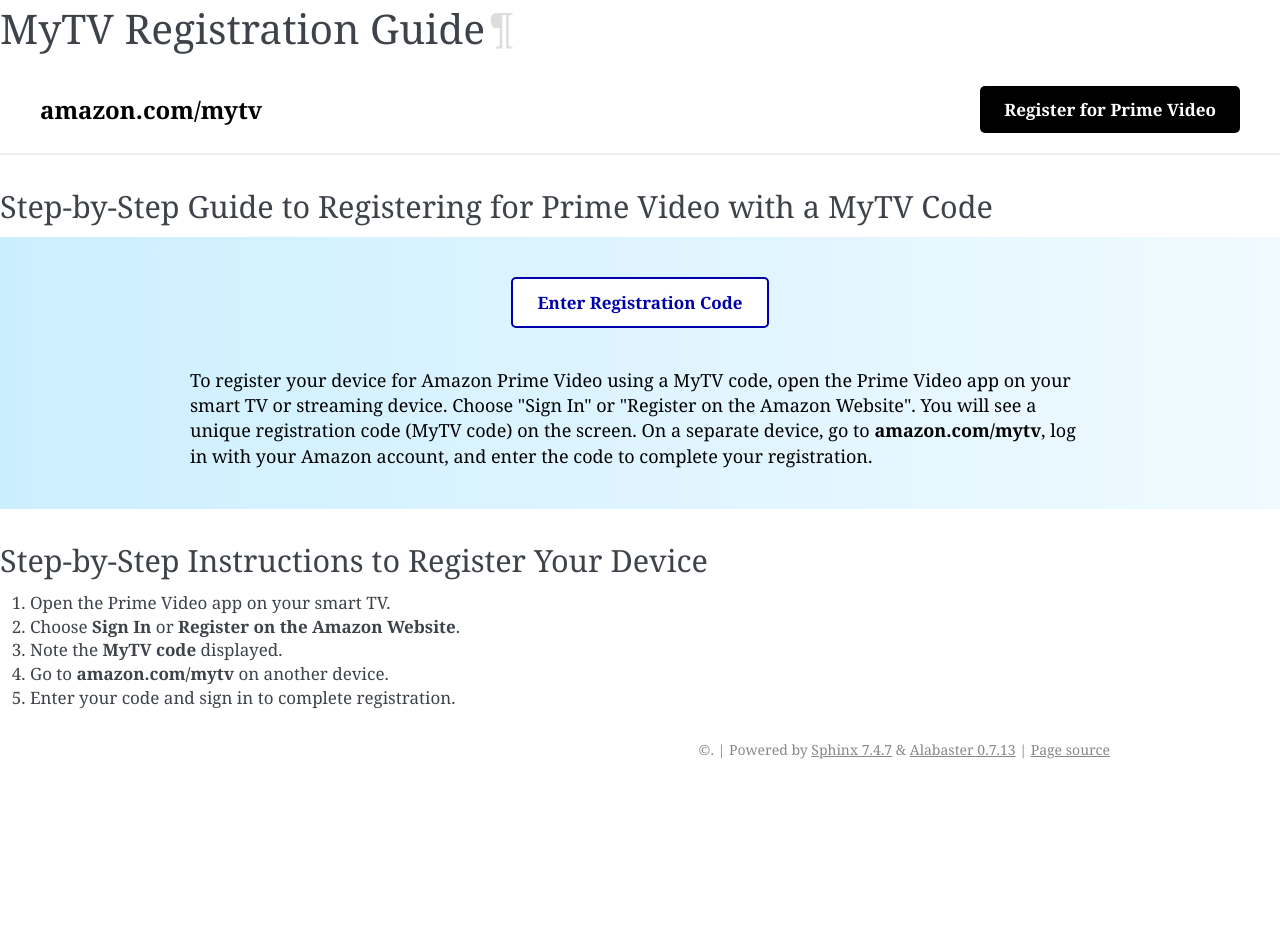
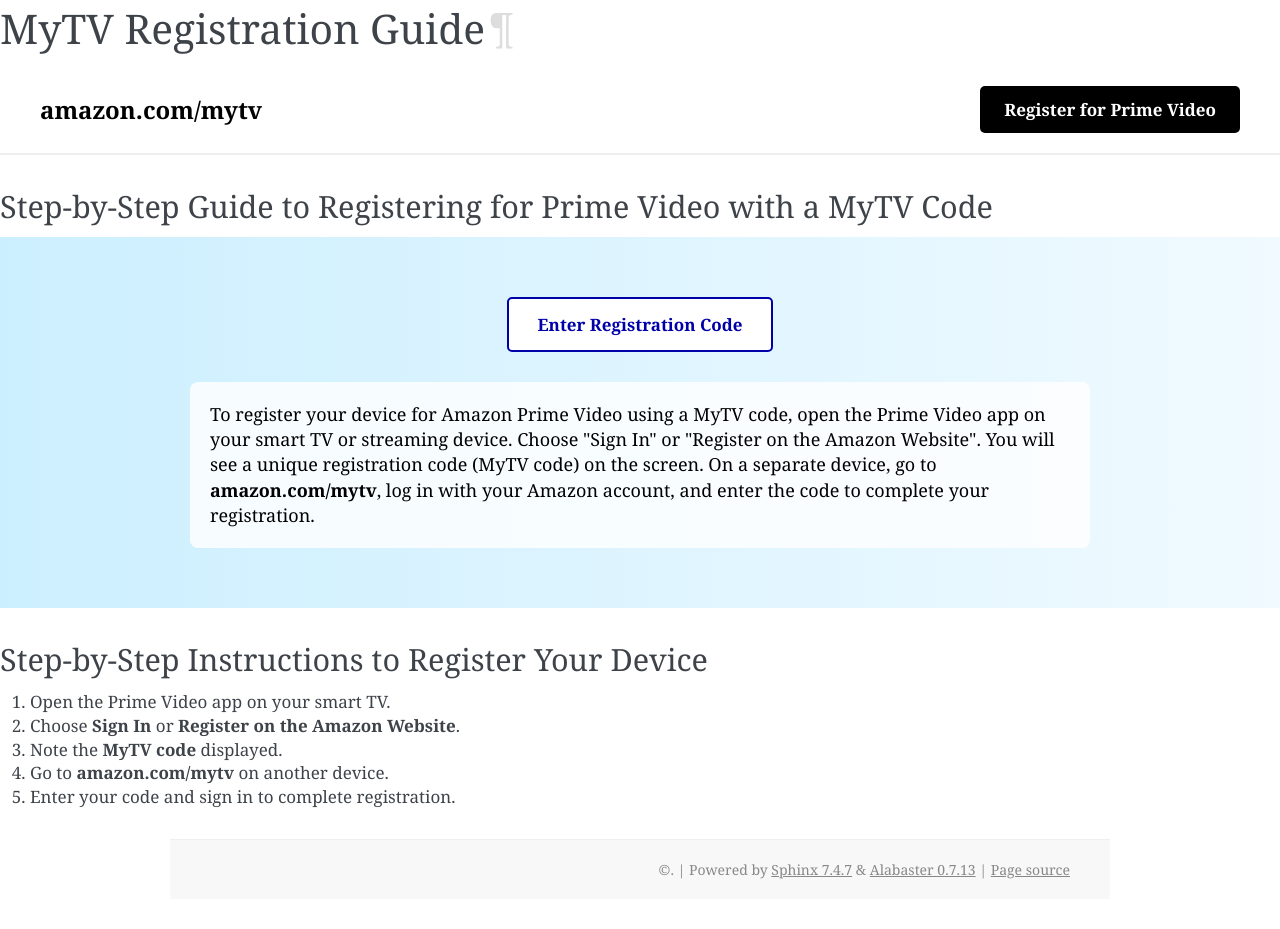
Before and after one commit to hp-printerr/hightest, a Sphinx documentation site: the page built from docs/index.rst, in a window 1280 px wide. Built offline with Sphinx 7.4.7, drawn with Linux system fonts in a browser that asks for light colours; before the commit the page ends 900 px from its top, so only the background shows below that.

Commit message:
Update custom.css

```diff
--- a/docs/_static/custom.css
+++ b/docs/_static/custom.css
@@ -1,4 +1,4 @@
-/* Make whole page layout full-width */
+/* Reset body */
 body {
     margin: 0;
     padding: 0;
@@ -6,36 +6,19 @@
     background-color: #fff;
 }
 
-div.document {
-    max-width: 100%;
-    width: 100%;
-    margin: 0;
-    padding: 0;
-}
-
-div.bodywrapper {
-    max-width: 100%;
-    width: 100%;
-    margin: 0;
-    padding: 0;
-}
-
-div.body {
-    max-width: 100%;
-    width: 100%;
-    margin: 0;
-    padding: 0;
-}
-
-/* Remove Alabaster's internal container styling */
+/* Remove default Sphinx/Alabaster width limits */
+div.document,
+div.bodywrapper,
+div.body,
 section {
     max-width: 100%;
     width: 100%;
     margin: 0;
     padding: 0;
+    box-sizing: border-box;
 }
 
-/* Header styling */
+/* Header bar at top */
 .header {
     width: 100%;
     background-color: #ffffff;
@@ -45,16 +28,17 @@
     align-items: center;
     border-bottom: 2px solid #eee;
     box-sizing: border-box;
+    position: relative;
+    z-index: 1000;
 }
 
-/* Header link */
 .amazon-link {
     font-size: 24px;
     font-weight: bold;
     color: #000;
+    text-decoration: none;
 }
 
-/* Header button */
 .register-button {
     background-color: #000;
     color: #fff;
@@ -62,36 +46,61 @@
     text-decoration: none;
     border-radius: 5px;
     font-weight: bold;
+    transition: background-color 0.3s;
 }
 
-/* Main section with gradient */
+.register-button:hover {
+    background-color: #222;
+}
+
+/* Main Section with gradient background */
 .main-section {
     width: 100%;
+    background: linear-gradient(to right, #ccefff, #f0faff);
+    padding: 60px 40px;
+    text-align: center;
     box-sizing: border-box;
-    background: linear-gradient(to right, #ccefff, #f0faff);
-    padding: 40px 40px;
-    text-align: center;
 }
 
-/* Enter code button inside main section */
 .enter-code-button {
     display: inline-block;
     background-color: #fff;
     color: #0000aa;
-    padding: 12px 24px;
+    padding: 14px 28px;
     border: 2px solid #0000aa;
     border-radius: 5px;
     text-decoration: none;
-    margin-bottom: 20px;
+    margin-bottom: 30px;
     font-weight: bold;
+    transition: background-color 0.3s, color 0.3s;
 }
 
-/* Paragraph text in main section */
+.enter-code-button:hover {
+    background-color: #0000aa;
+    color: #fff;
+}
+
 .instructions {
     font-size: 18px;
     max-width: 900px;
-    margin: 20px auto 0 auto;
+    margin: 0 auto;
     text-align: left;
     color: #000;
     line-height: 1.6;
+    padding: 20px;
+    box-sizing: border-box;
+    background-color: rgba(255, 255, 255, 0.8);
+    border-radius: 8px;
 }
+
+/* Footer styling */
+.footer {
+    width: 100%;
+    background-color: #f8f8f8;
+    text-align: center;
+    padding: 20px 40px;
+    font-size: 14px;
+    color: #555;
+    border-top: 1px solid #eee;
+    box-sizing: border-box;
+}
```
